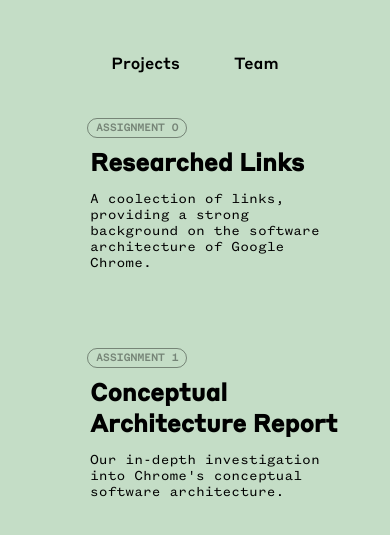
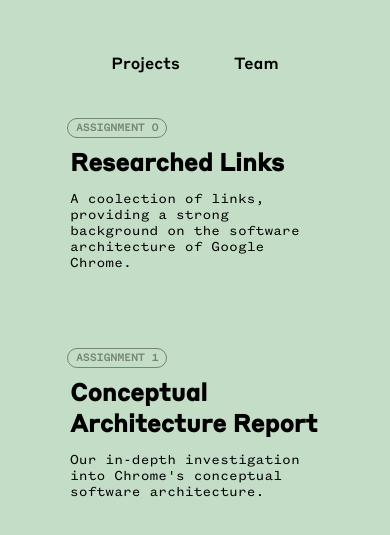
Before and after one commit to qjack001/CISC-322, a plain HTML site: page index.html in a window 390 px wide. Shown: the part 143-678 px from the top of the page. Drawn offline with Linux system fonts and the light colour scheme.

Commit message:
fix margin

```diff
--- a/style.css
+++ b/style.css
@@ -111,6 +111,6 @@
 
     .assignment
     {
-        margin-left: calc(50% - 125px);
+        margin-left: calc(50% - 145px);
     }
 }
```
